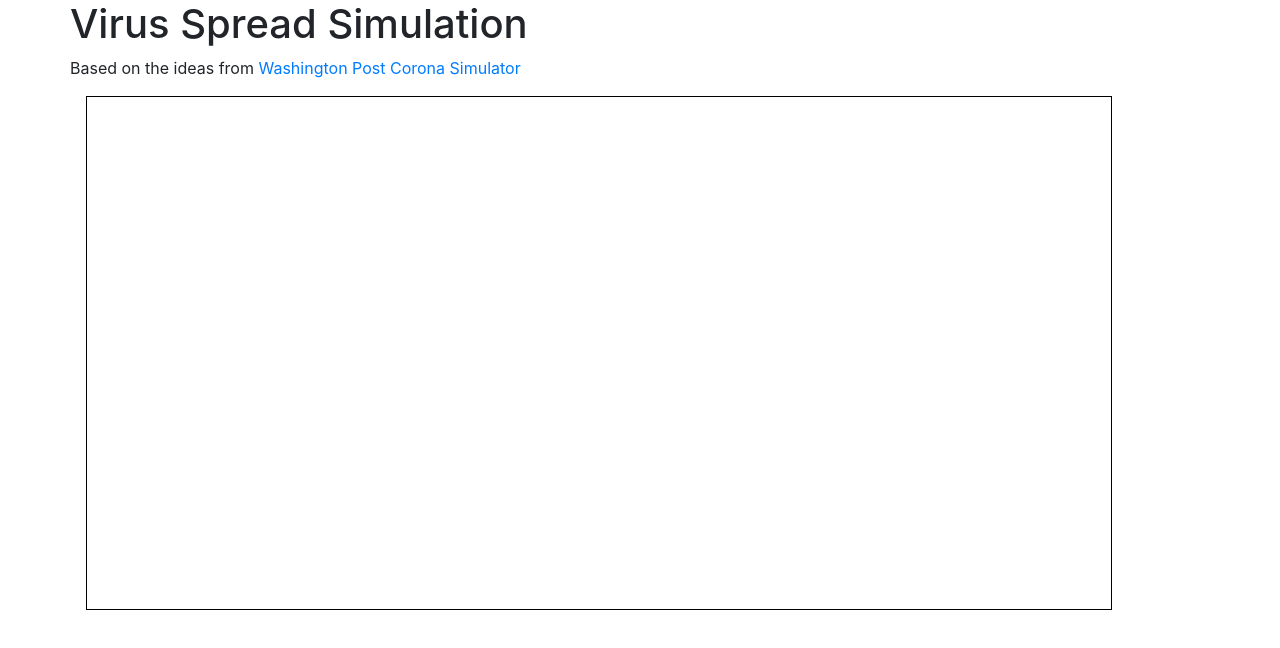
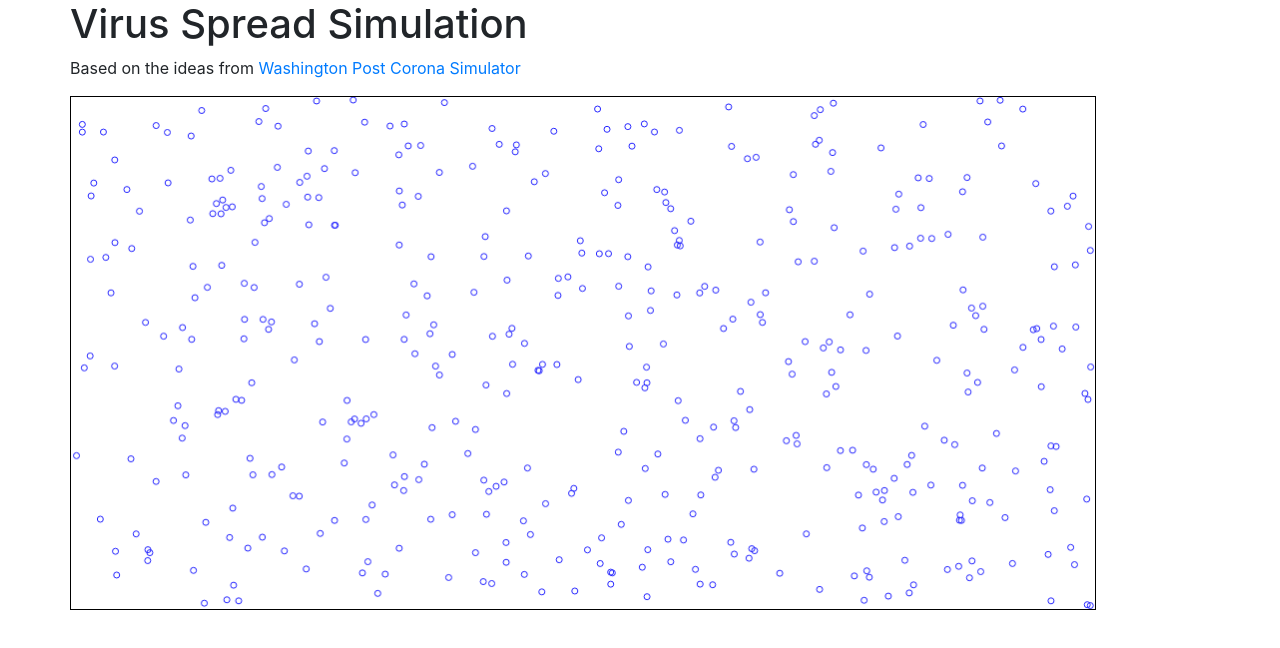
Before and after one commit to gflohr/vss, a website built with webpack: page src/index.html in a window 1280 px wide. Built offline with nearby package versions, Linux system fonts and the light colour scheme.

Commit message:
calculate grid width

```diff
--- a/src/index.html
+++ b/src/index.html
@@ -12,7 +12,8 @@
 			</div>
 			<div class="row">
 				<p>Based on the ideas from
-					<a href="https://www.washingtonpost.com/graphics/2020/world/corona-simulator/">
+					<a href="https://www.washingtonpost.com/graphics/2020/world/corona-simulator/"
+					   target="_blank">
 						Washington Post Corona Simulator
 					</a>
 				</p>
--- /dev/null
+++ b/src/scripts/person.js
@@ -0,0 +1,32 @@
+class Person {
+	constructor(ctx, x, y, r) {
+		this.ctx = ctx;
+		this.x = x;
+		this.y = y;
+		this.r = r;
+		this.state = 0;
+
+		this.color = this.colors(this.state);
+		this.update();
+	}
+
+	draw() {
+		this.ctx.beginPath();
+		this.ctx.arc(this.x, this.y, this.r, 0, Math.PI * 2, false);
+		this.ctx.lineWidth = 1;
+		this.ctx.strokeStyle = this.color;
+		this.ctx.stroke();
+		this.ctx.fillStyle = this.color;
+		//this.ctx.fill();
+	}
+
+	update() {
+		this.draw();
+	}
+
+	colors(state) {
+		return '#2222ff';
+	}
+}
+
+module.exports = Person;
--- /dev/null
+++ b/src/scripts/population.js
@@ -0,0 +1,53 @@
+const Person = require('./person');
+
+class Population {
+	constructor(canvas, options) {
+		if (typeof options === 'undefined') {
+			options = {};
+		}
+		this.canvas = canvas;
+		this.ctx = this.canvas.getContext('2d');
+
+		// Range: 1 - 5000.
+		this.size = options.size || 450;
+
+		// Range: 0.0 - 1.0
+		this.density = options.density || 0.5;
+
+		// Calculate basic parameters.
+		this.onResize();
+
+		this.persons = [];
+		// These are net widths and heights.
+		const w = this.canvas.width - this.grid;
+		const h = this.canvas.height - this.grid;
+		const r = this.grid >> 1;
+		while (this.persons.length < this.size) {
+			const x = r + Math.random() * w;
+			const y = r + Math.random() * h;
+			const p = new Person(this.ctx, x, y, r);
+			this.persons.push(p);
+		}
+	}
+
+	onResize() {
+		// Calculate the size of a square.
+		const w = this.canvas.width;
+		const h = this.canvas.height;
+
+		// A density of 1.0 means that there is by average a distance of 6
+		// radiuses horizontally and vertically between each person.  A
+		// density of 0.0 corresponds to a radius of half a pixel.
+		const maxGrid = Math.sqrt((w * h) / this.size) / 3; // density 1.0
+		const minGrid = 1.0;
+		this.grid = minGrid + this.density * (maxGrid - minGrid);
+
+		if (this.grid < 1) {
+			// We do not bother to update the density form value.
+			this.grid = 1.0;
+			this.size = Math.floor((w * h) >> 2);
+		}
+	}
+};
+
+module.exports = Population;
--- a/src/scripts/vss.js
+++ b/src/scripts/vss.js
@@ -1,40 +1,10 @@
 const $ = require('jquery');
-
-function Population(canvas, options) {
-	if (typeof options === 'undefined') {
-		options = {};
-	}
-	this.canvas = canvas;
-
-	// Range: 1 - 5000.
-	this.size = options.size || 450;
-
-	// Range: 0.0 - 1.0
-	this.density = options.density || 0.5;
-
-	this.onResize = function() {
-		// Calculate the size of a square.
-		const w = this.canvas.width;
-		const h = this.canvas.height;
-
-		// A density of 1.0 means that there is by average a distance of 2
-		// radiuses horizontally and vertically between each person.  A
-		// density of 0.0 corresponds to a radius of half a pixel.
-		const maxGrid = (w * h / this.size) >> 2; // density 0.0
-		const minGrid = 1.0;
-		this.grid = Math.floor(minGrid + this.density * (maxGrid - minGrid));
-
-		if (this.grid < 1) {
-			// We do not bother to update the density form value.
-			this.grid = 1.0;
-			this.size = Math.floor((w * h) >> 2);
-		}
-
-	};
-}
+const Population = require('./population');
 
 $(function () {
-	const p = new Population(document.querySelector('#vss'));
-	p.onResize();
+	const canvas = document.querySelector('#vss');
+	canvas.width = canvas.offsetWidth;
+	canvas.height = Math.floor(canvas.width / 2);
+	const p = new Population(canvas);
 	console.log(p);
 });
--- a/src/styles/index.scss
+++ b/src/styles/index.scss
@@ -1,6 +1,4 @@
 canvas {
 	border: 1px solid black;
 	width: 90%;
-	margin-left: 1rem;
-	margin-right: 1rem;
 }
```
